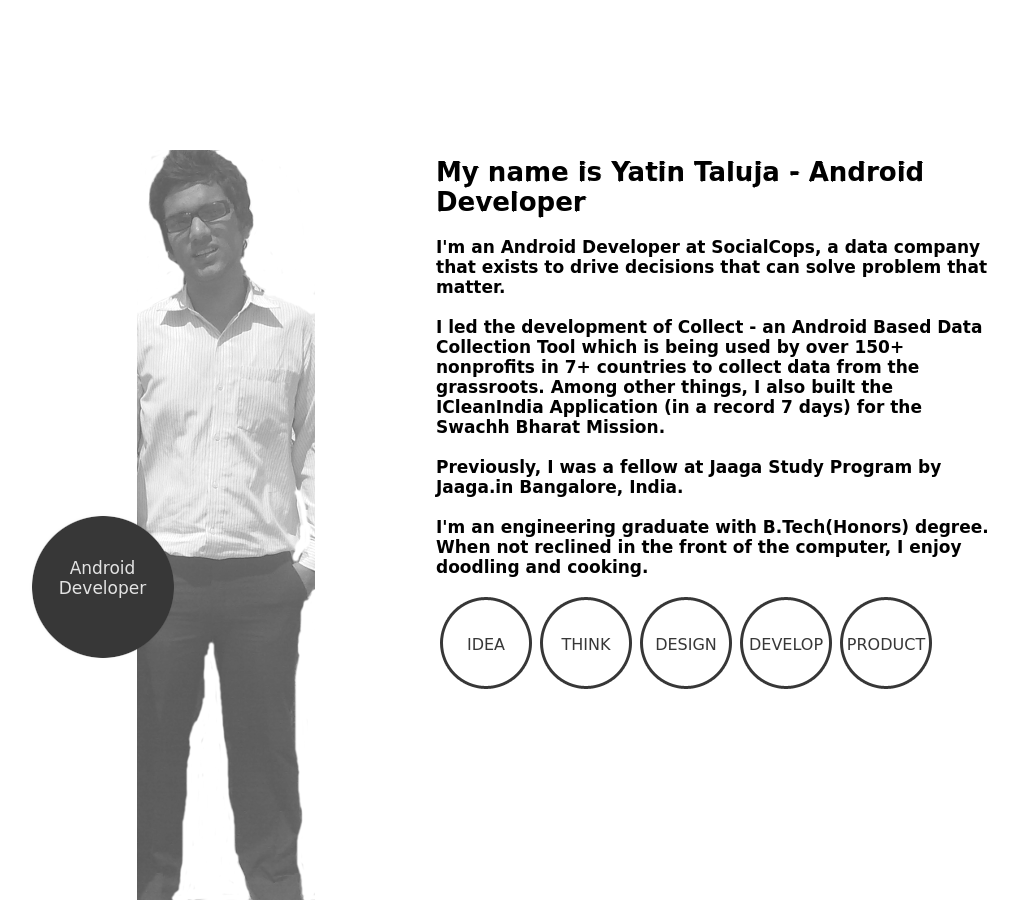
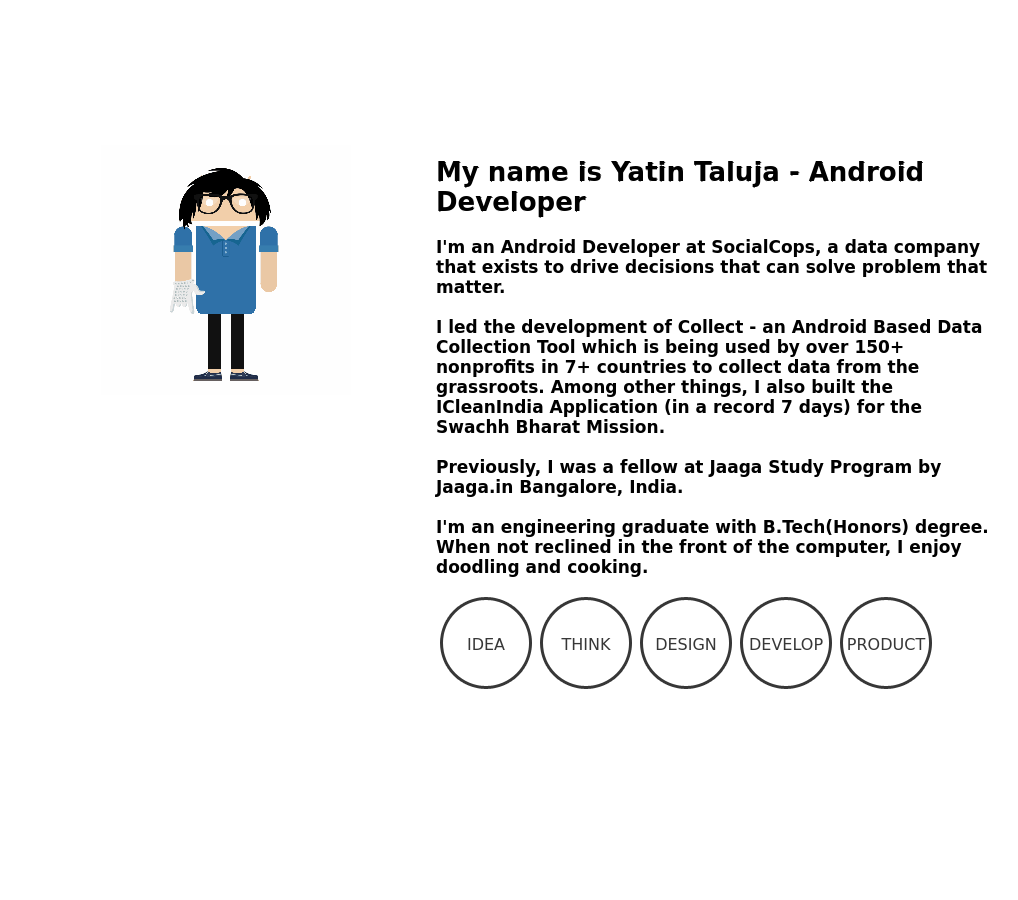
Before and after one commit to yatintaluja/yatintaluja.github.io, a plain HTML site: page index.html in a window 1280 px wide. Shown: the part 1180-2080 px from the top of the page, without its empty margins (134-1152 px from the left). Drawn offline with Linux system fonts and the light colour scheme; a web font is replaced by a local one.

Commit message:
change profile image, add gif

```diff
--- a/home.css
+++ b/home.css
@@ -451,7 +451,7 @@ div.article {
 
 #about strong.job{
   position: absolute;
-  margin-top: 390px;
+  margin-top: 200px;
   margin-left: 10px;
   background: url('img/oc.png') no-repeat center center;
   width: 153px;
@@ -465,9 +465,9 @@ div.article {
 }
 
 .photo-frame .photo {
-  background:url('img/memain.png') no-repeat center center;
+  background:url('img/yatin.gif') no-repeat center center;
   width:250px;
-  height:810px;
+  height:300px;
   margin: 0 auto;
 }
 
--- a/index.html
+++ b/index.html
@@ -93,9 +93,9 @@
 		<div id="about">
 			<div class="left-column">
 				<div class="photo-frame">
-					<strong class="job">
+					<!-- strong class="job">
 						Android <br/>Developer
-        	</strong>
+        	</strong> -->
 					<div class="photo"></div>
 				</div>
 			</div>
@@ -226,7 +226,7 @@
 <!-- footer -->
 		<div id="footer">
 			<div class="footer">
-				© Copyright 2014 Yatin Taluja personal portfolio - <a href="www.iamyat.in">www.iamyat.in</a>. All rights reserved.
+				© Copyright 2014-16 Yatin Taluja personal portfolio - <a href="www.iamyat.in">www.iamyat.in</a>. All rights reserved.
 				<div class="share-social">
 					<div class="facebook">
 						<div class="fb-follow" data-href="https://www.facebook.com/yatintaluja" data-width="98" data-height="98" data-colorscheme="light" data-layout="button_count" data-show-faces="true">
```
Also changed, not shown: img/yatin.gif (added).
